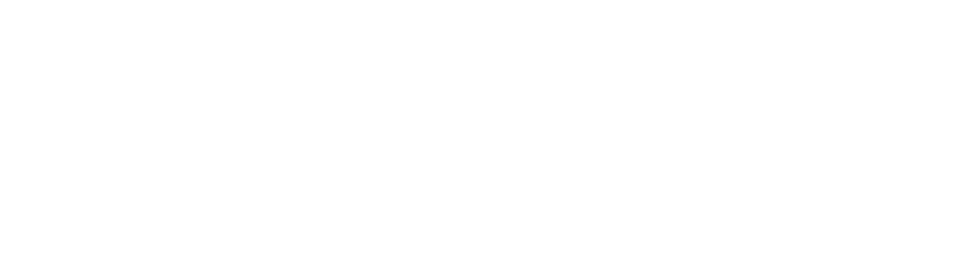
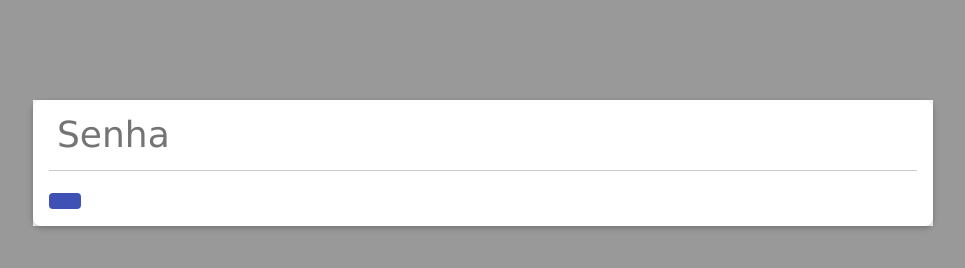
Before and after one commit to LeoRiether/rotcrypt, a plain HTML site: page index.html in a window 1280 px wide. Shown: the whole page, without its empty margins (157-1122 px from the left). Drawn offline with nearby package versions, Linux system fonts and the light colour scheme.

Commit message:
Update index.html

```diff
--- a/index.html
+++ b/index.html
@@ -8,10 +8,12 @@
 </head>
 <body ng-app="rc" ng-controller="rcCtrl">
 
-    <div class="w3-modal" ng-show="!hasPass">
-        <div class="w3-card w3-container w3-xxlarge w3-round-large">
-            <input class="w3-input" type="password" placeholder="Senha">
-            <button class="w3-btn w3-indigo w3-hover-blue w3-round" ng-click="closeModal()"></button>
+    <div class="w3-modal" ng-hide="hasPass" style="display:block">
+        <div class="w3-modal-content">
+            <div class="w3-card w3-container w3-xxlarge w3-round-large w3-">
+                <input class="w3-input" type="password" placeholder="Senha">
+                <button class="w3-btn w3-indigo w3-hover-blue w3-round" ng-click="closeModal()"></button>
+            </div>
         </div>
     </div>
 
```
